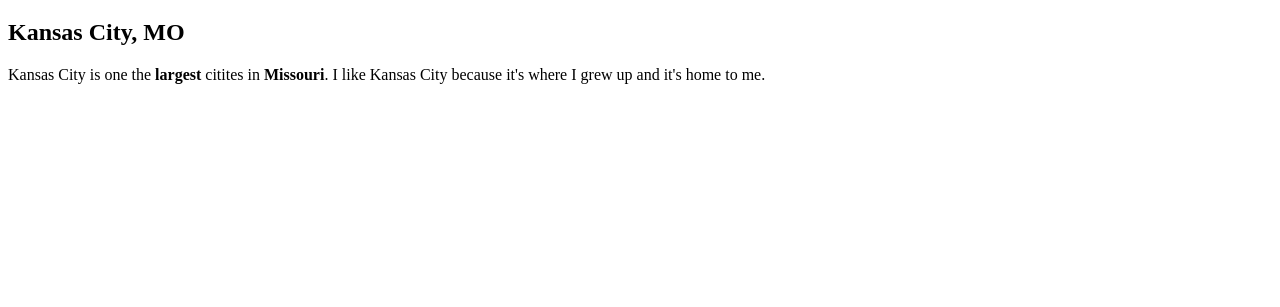
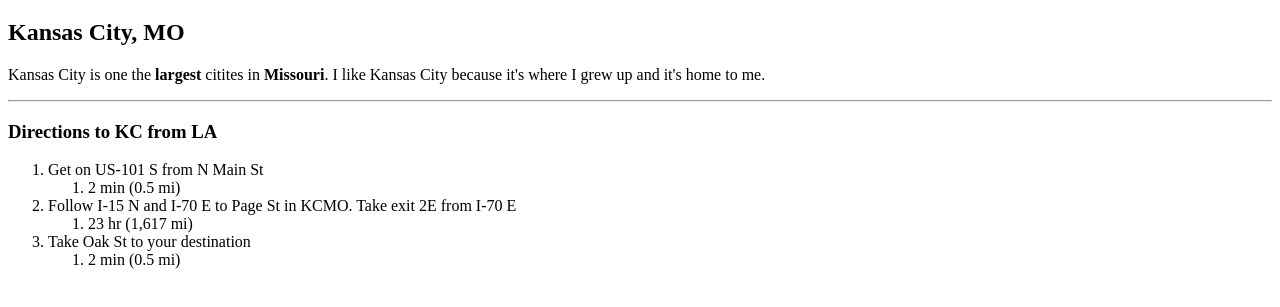
Before and after one commit to 44-563-WebApps-F21/webapps-f21-assignment-3-JustinLalu, a plain HTML site: page index.html in a window 1280 px wide. Shown: the part 61-368 px from the top of the page. Drawn offline with Linux system fonts and the light colour scheme.

Commit message:
Added 'Directions' section with instructions

```diff
--- a/index.html
+++ b/index.html
@@ -9,5 +9,21 @@
       <h1>Justin Lalumondier</h1>
       <h2>Kansas City, MO</h2>
       <p>Kansas City is one the <b>largest</b> citites in <b>Missouri</b>. I like Kansas City because it's where I grew up and it's home to me.</p>
+      <hr>
+      <h3>Directions to KC from LA</h3>
+      <ol>
+        <li>Get on US-101 S from N Main St</li>
+          <ol>
+            <li> 2 min (0.5 mi)
+          </ol>
+        <li>Follow I-15 N and I-70 E to Page St in KCMO. Take exit 2E from I-70 E</li>
+          <ol>
+            <li> 23 hr (1,617 mi)
+          </ol>
+        <li>Take Oak St to your destination</li>
+          <ol>
+            <li> 2 min (0.5 mi)
+          </ol>
+      </ol>
   </body>
 </html>
```
